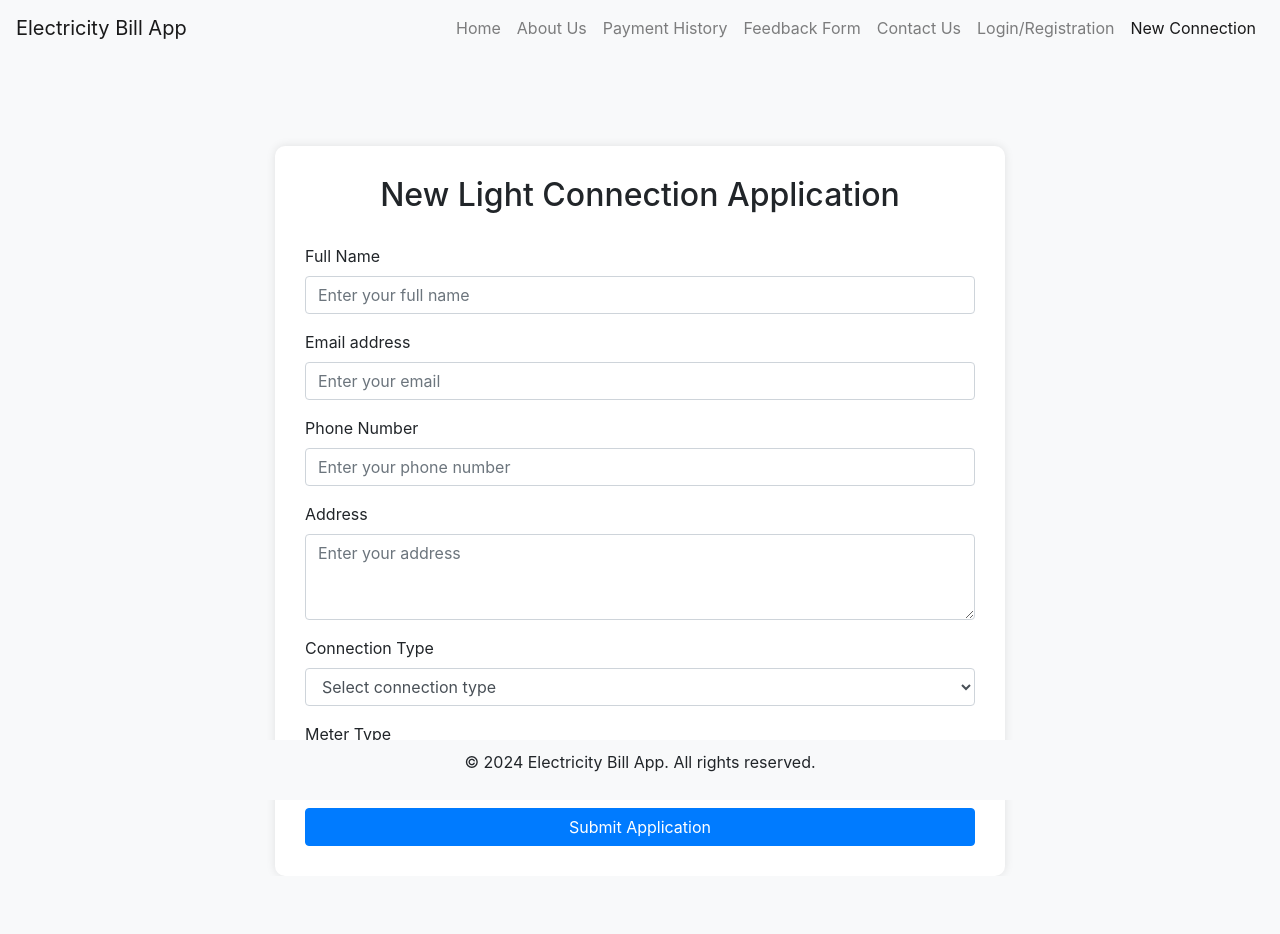
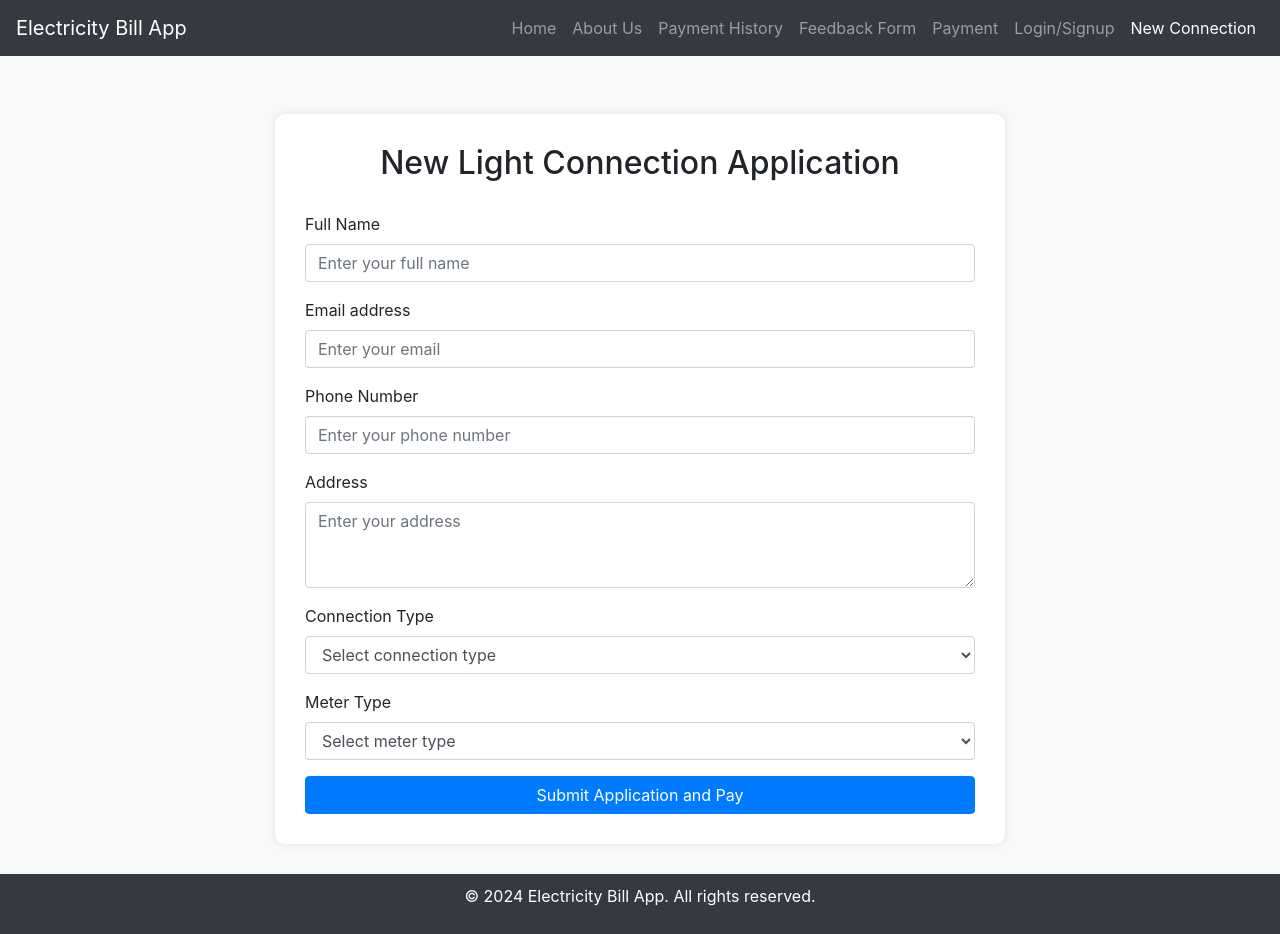
Before and after one commit to kumardivij23/Ebill-App, a plain HTML site: page newconnection.html in a window 1280 px wide. Before the commit the page ends 876 px from the top, so only its background shows below. Drawn offline with nearby package versions, Linux system fonts and the light colour scheme.

Commit message:
Update newconnection.html

```diff
--- a/newconnection.html
+++ b/newconnection.html
@@ -15,22 +15,21 @@
       padding: 30px;
       border-radius: 10px;
       box-shadow: 0 0 10px rgba(0, 0, 0, 0.1);
+      margin-bottom: 30px; /* Add bottom margin */
     }
     .form-header {
       margin-bottom: 30px;
     }
     .footer {
-      background-color: #f8f9fa;
+      background-color: #343a40;
       padding: 10px 0;
       text-align: center;
-      position: fixed;
-      bottom: 0;
-      width: 100%;
+      color: white;
     }
   </style>
 </head>
 <body>
-  <nav class="navbar navbar-expand-lg navbar-light bg-light fixed-top">
+  <nav class="navbar navbar-expand-lg navbar-dark bg-dark fixed-top">
     <a class="navbar-brand" href="#">Electricity Bill App</a>
     <button class="navbar-toggler" type="button" data-toggle="collapse" data-target="#navbarNav" aria-controls="navbarNav" aria-expanded="false" aria-label="Toggle navigation">
       <span class="navbar-toggler-icon"></span>
@@ -40,15 +39,15 @@
         <li class="nav-item">
           <a class="nav-link" href="index.html">Home</a>
         </li>
-        <li class="nav-item"><a class="nav-link" href="#">About Us</a></li>
+        <li class="nav-item"><a class="nav-link" href="aboutus.html">About Us</a></li>
         <li class="nav-item">
-          <a class="nav-link" href="#">Payment History</a>
+          <a class="nav-link" href="paymenthistory.html">Payment History</a>
         </li>
         <li class="nav-item">
-          <a class="nav-link" href="#">Feedback Form</a></li>
-        <li class="nav-item"><a class="nav-link" href="#">Contact Us</a></li>
+          <a class="nav-link" href="feedback.html">Feedback Form</a></li>
+        <li class="nav-item"><a class="nav-link" href="Paymentpage.html">Payment</a></li>
         <li class="nav-item">
-          <a class="nav-link" href="login.html">Login/Registration</a>
+          <a class="nav-link" href="signup.html">Login/Signup</a>
         </li>
         <li class="nav-item active">
           <a class="nav-link" href="#">New Connection</a>
@@ -57,7 +56,7 @@
     </div>
   </nav>
 
-  <div class="container mt-5 pt-5">
+  <div class="container mt-3 pt-5">
     <div class="row justify-content-center">
       <div class="col-md-8">
         <div class="form-container">
@@ -96,7 +95,7 @@
                 <option value="three_phase">Three Phase</option>
               </select>
             </div>
-            <button type="submit" class="btn btn-primary btn-block">Submit Application</button>
+            <button type="submit" class="btn btn-primary btn-block">Submit Application and Pay</button>
           </form>
         </div>
       </div>
```
